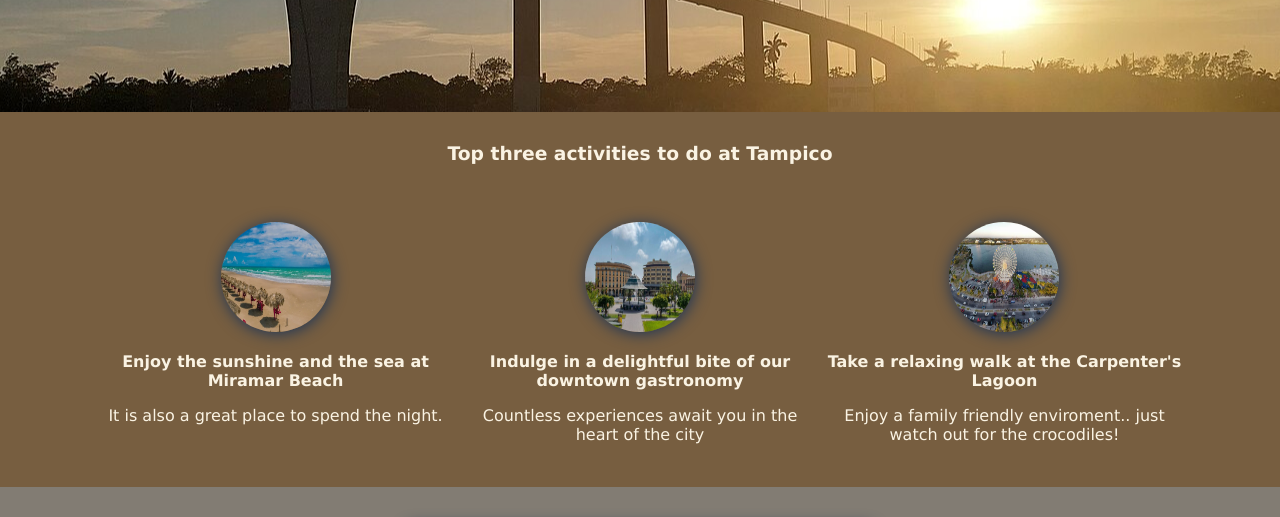
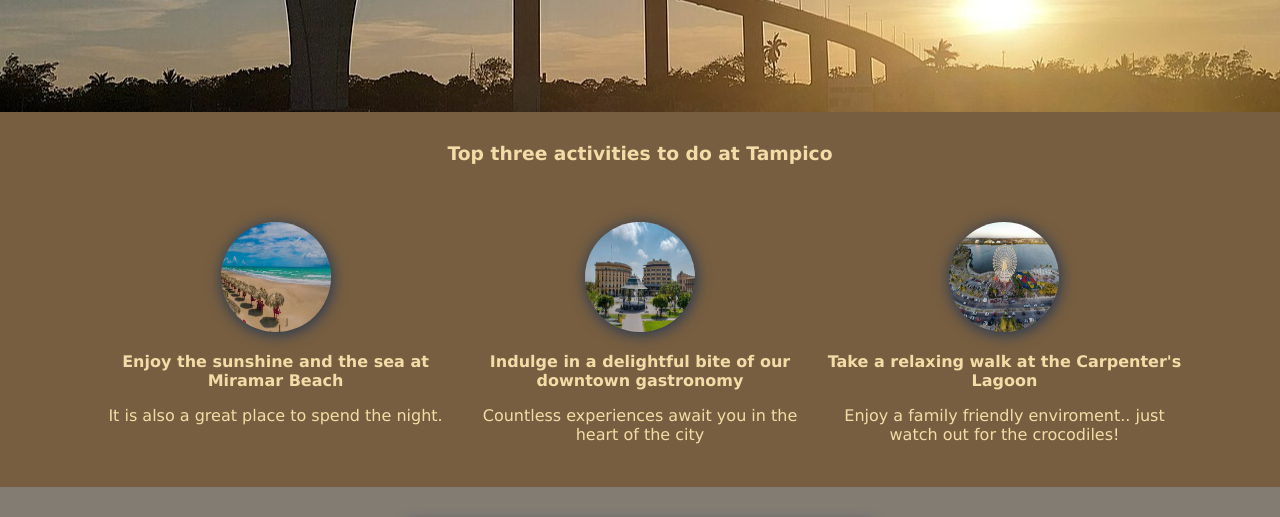
Before and after one commit to HeronMendez/city-tour, a plain HTML site: page index.html in a window 1280 px wide. Shown: the part 238-755 px from the top of the page. Drawn offline with Linux system fonts and the light colour scheme.

Commit message:
Changed color of subtitle

```diff
--- a/styles.css
+++ b/styles.css
@@ -45,7 +45,7 @@ h2 {
 #activities_section {
   height: 350px;
   width: auto;
-  color: #faf3e3;
+  color: #f3dca7;
   background: #775e40;
   margin: 0;
   padding-top: 25px;
```
